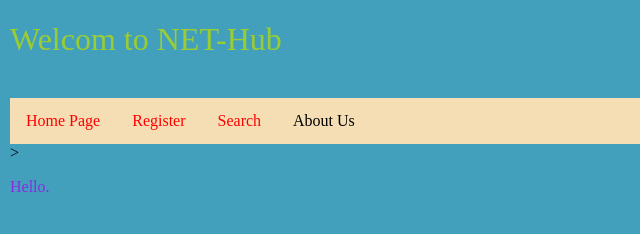
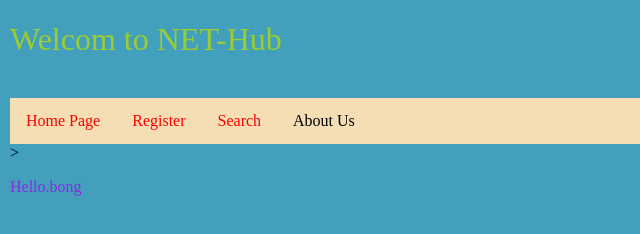
Before and after one commit to Net-01/test_web, a plain HTML site: page about_us.html in a window 1280 px wide. Shown: the full height of the page, 0-640 px from the left. Drawn offline with Linux system fonts and the light colour scheme.

Commit message:
Add bong

```diff
--- a/about_us.html
+++ b/about_us.html
@@ -16,7 +16,7 @@
             <a style="color: black;" href="about_us.html">About Us</a>
         </div>>
         <p>
-            Hello.
+            Hello.bong
         </p>
 </body>
 </html>
```
